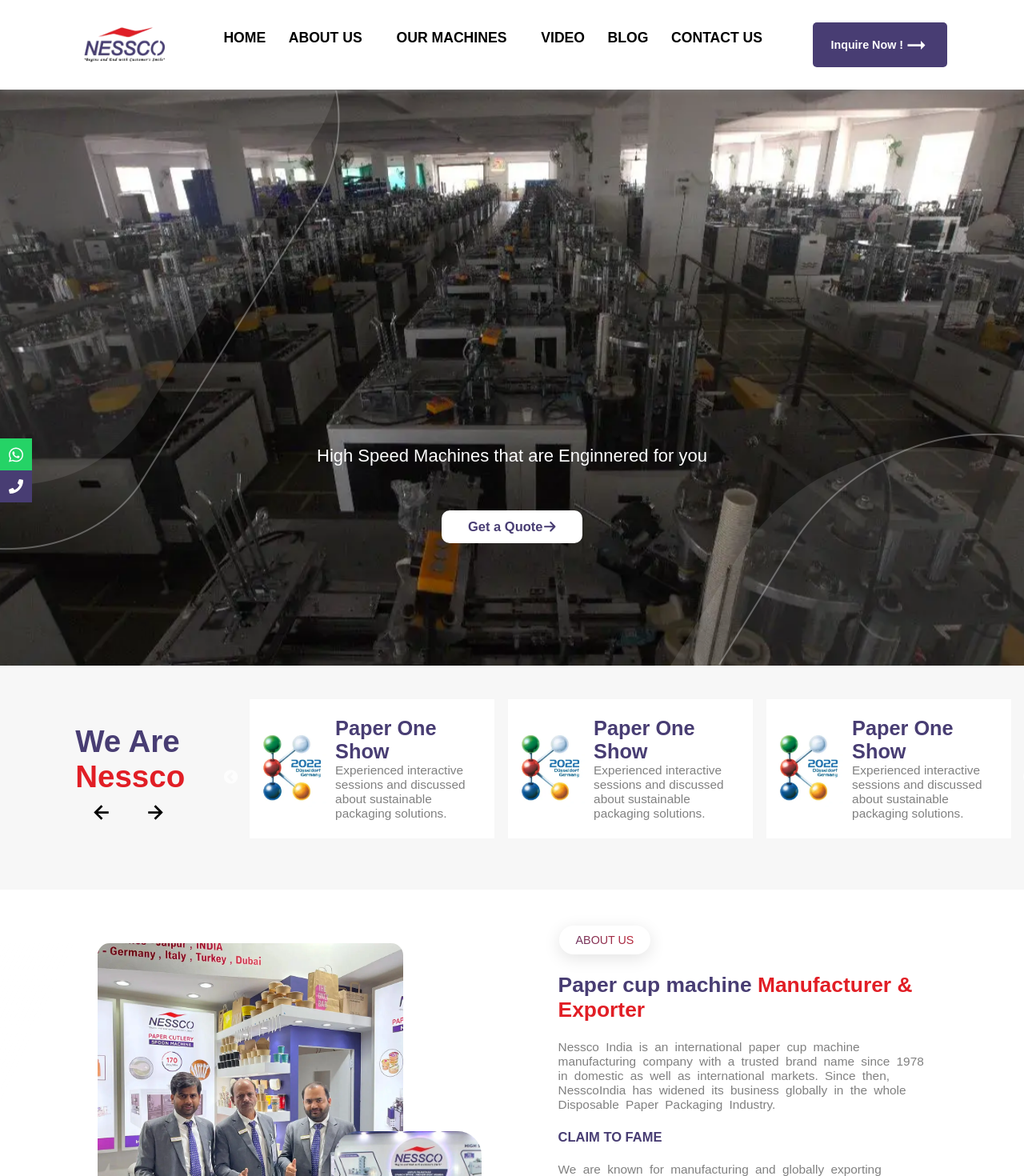
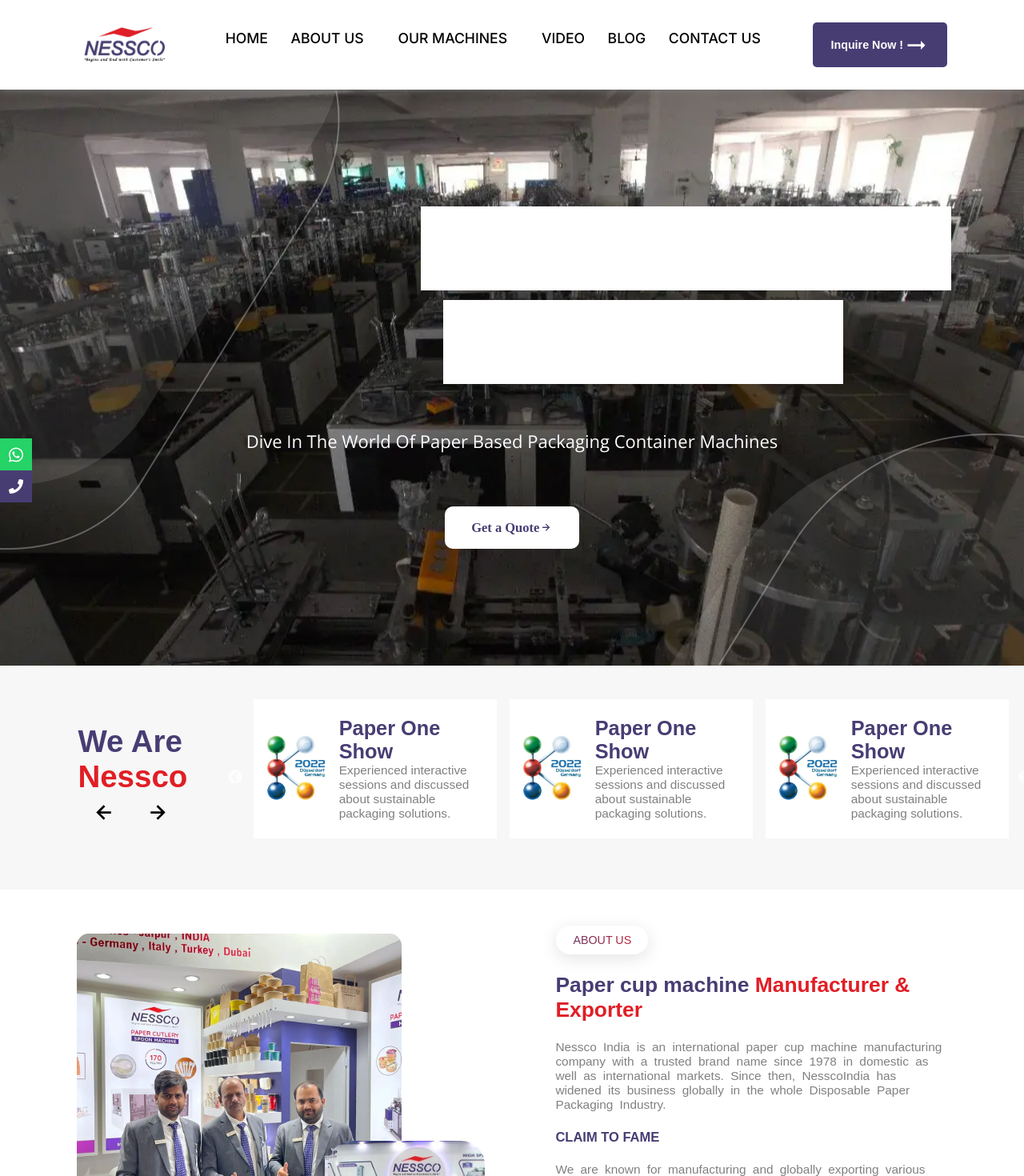
Before and after one commit to nessco1234/oldwebsitechanges, a React (Create React App) app: page / in a window 1280 px wide. Shown: the top 1470 px of the page at 80% size. Built offline with nearby package versions, Linux system fonts and the light colour scheme.

Commit message:
home completed

```diff
--- a/package.json
+++ b/package.json
@@ -6,12 +6,14 @@
     "@testing-library/jest-dom": "^5.17.0",
     "@testing-library/react": "^13.4.0",
     "@testing-library/user-event": "^13.5.0",
+    "infinite-react-carousel": "^1.2.11",
     "react": "^18.2.0",
     "react-carousel": "^4.3.0",
     "react-carousel-slider": "^2.0.13",
     "react-countup": "^6.5.3",
     "react-dom": "^18.2.0",
     "react-icons": "^5.1.0",
+    "react-infinite-carousel": "^0.0.7",
     "react-owl-carousel": "^2.3.3",
     "react-router-dom": "^6.22.3",
     "react-scripts": "5.0.1",
@@ -45,5 +47,9 @@
       "last 1 firefox version",
       "last 1 safari version"
     ]
+  },
+  "devDependencies": {
+    "@babel/plugin-transform-react-jsx": "^7.23.4",
+    "@babel/preset-react": "^7.24.1"
   }
 }
--- a/src/Components/Home/Banner.js
+++ b/src/Components/Home/Banner.js
@@ -1,5 +1,8 @@
 import React from 'react';
 import { FaArrowRight } from 'react-icons/fa6';
+import BannerContent from './BannerContent';
+import { BiRightArrowAlt } from 'react-icons/bi';
+import { Link } from 'react-router-dom';
 export default function App() {
   return (
     <>
@@ -14,11 +17,13 @@
           <div className="imglayer4"></div>
         </div>
         <div className='bannerslide'>
-          <div className="bannerslidecontainer">
+          {/* <div className="bannerslidecontainer">
             <h1 className='bannerslideheading'>Envision Sucess Through  Innovation <span></span></h1>
             <p className="bannerslidepara">High Speed Machines that are Enginnered for you <span></span></p>
             <button className="bannerbtn">Get a Quote <FaArrowRight /></button>
-          </div>
+          </div> */}
+          <BannerContent/>
+          <Link to={'/'} className='bannerbtn'>Get a Quote <BiRightArrowAlt/></Link>
         </div>
       </div>
     </>
--- /dev/null
+++ b/src/Components/Home/BannerContent.js
@@ -0,0 +1,47 @@
+import React, { useState, useEffect } from 'react';
+
+const BannerContent = () => {
+    const [currentComponent, setCurrentComponent] = useState(0);
+    const components = [<ComponentA />, <ComponentB />];
+
+    useEffect(() => {
+        const interval = setInterval(() => {
+            setCurrentComponent((prev) => (prev === 1 ? 0 : 1));
+        }, 5000); // Change content every 5 seconds
+
+        return () => clearInterval(interval);
+    }, []);
+
+    const renderComponent = () => {
+        return components[currentComponent];
+    };
+
+    return (
+        <div className="home-page">
+            <div className="control-buttons">
+                {/* <button onClick={() => setCurrentComponent((prev) => (prev === 0 ? 2 : prev - 1))}>Previous</button> */}
+                {/* <button onClick={() => setCurrentComponent((prev) => (prev === 2 ? 0 : prev + 1))}>Next</button> */}
+            </div>
+            {renderComponent()}
+        </div>
+    );
+};
+
+const ComponentA = () =>
+    <>
+        <div className="bannerslideheading">Envision Success Through <span></span></div>;
+        <div className="bannerslideheading">Innovation<span></span></div>;
+        <div className="bannerslidepara">High Speed Machines That Are Enginnered For You</div>;
+    </>
+const ComponentB = () => <>
+    <div className="bannerslideheading">Machineries & Equipment For<span></span></div>;
+    <div className="bannerslideheading">Sustainable Packaging<span></span></div>;
+    <div className="bannerslidepara">Dive In The World Of Paper Based Packaging Container Machines</div>;
+</>;
+// const ComponentC = () => <>
+//     <div className="bannerslideheading">Envision Success through A<span></span></div>;
+//     <div className="bannerslideheading">Innovation<span></span></div>;
+//     <div className="bannerslidepara">High Speed Machines that are Enginnered for you</div>;
+// </>;
+
+export default BannerContent;
--- a/src/Components/Home/Creation.js
+++ b/src/Components/Home/Creation.js
@@ -12,7 +12,7 @@
                 <div className="creationpattern4"></div>
                 <div className="creationcontainer">
                     <div className="creationcontent">
-                        <h1 className="creationheading">High Tech Machines Created By <br /> Our Engineers:</h1>
+                        <h1 className="creationheading">High Tech Machines Created <br />By  Our Engineers:</h1>
                         <p className="creationdesc">
                             Our Engineers innovate and bring new solutions every now and then to  ease the production process. We change the way you think about Paper Packaging Industry.
                         </p>
--- a/src/Pages/Home.js
+++ b/src/Pages/Home.js
@@ -13,11 +13,13 @@
 import WeAreNessco from "../Components/Home/WeAreNessco";
 import Testimonials from "../Components/Home/Testimonials";
 import Products from "../Components/Home/Products";
+import BannerContent from "../Components/Home/BannerContent";
 const Home = () => {
 
   return (
     <>
       <Banner/>
+      {/* <BannerContent/> */}
       <WeAreNessco/>
       <AboutUs />
       <Products/>
@@ -28,6 +30,7 @@
       <InfinteCompany/>
       <HomeStats/>
       <Article/>
+
     </>
   );
 };
--- a/src/Styles/Global.css
+++ b/src/Styles/Global.css
@@ -1,4 +1,5 @@
 @import url('https://fonts.googleapis.com/css2?family=Open+Sans:ital,wght@0,300..800;1,300..800&display=swap');
+@import url('https://fonts.googleapis.com/css2?family=Inter:wght@100..900&display=swap');
 :root {
     --headingcolor: #000000;
     --blackcolor: #ffffff;
--- a/src/Styles/Home.css
+++ b/src/Styles/Home.css
@@ -9,10 +9,11 @@
 .sectionContainer,
 .iotcontainer,
 .articlecontainer {
-  width: 90%;
+  width: 85%;
   height: 100%;
   margin: auto;
   display: flex;
+  justify-content: space-between;
   margin-top: 1rem;
 }
 .sectionContainer {
@@ -21,13 +22,13 @@
 }
 .leftabout {
   position: relative;
-  width: 40%;
-  margin: auto;
+  width: 45%;
+  /* margin: auto; */
 }
 
 .rightabout {
-  width: 40%;
-  margin: auto;
+  width: 45%;
+  /* margin: auto; */
 }
 
 .leftaboutpic {
@@ -244,7 +245,7 @@
   z-index: -1;
 }
 .presenceContainer {
-  width: 90%;
+  width: 89.5%;
   margin: auto;
   height: 100%;
   display: flex;
@@ -289,6 +290,7 @@
 .leftpresence > img {
   width: 100%;
   margin-top: 5rem;
+  margin-left: 0.25rem;
 }
 .presenceCard {
   background: white;
@@ -331,17 +333,17 @@
   background-color: var(--bluecolor);
 }
 .subsribecontainer {
-  width: 90%;
+  width: 87%;
   height: 100%;
   margin: auto;
   display: flex;
-  justify-content: center;
+  justify-content: space-between;
   align-items: center;
 }
 .leftsubscribe,
 .rightsubscribe {
   height: 100%;
-  width: 48%;
+  width: 45%;
   margin: auto;
   display: flex;
   justify-content: center;
@@ -358,12 +360,39 @@
   width: 100%;
 }
 .subscribebtn {
+  width: 50%;
   margin-left: 1rem;
   padding: 2rem;
   font-size: 1.5rem;
   background-color: #001b47;
   border: none;
   color: white;
+  cursor: pointer;
+  position: relative;
+  overflow: hidden;
+  transition: 0.5s;
+  z-index: 0;
+}
+.subscribebtn:hover{
+  /* background-color: white; */
+  color: var(--redcolor);
+  /* background-color: transparent; */
+}
+.subscribebtn::before{
+  content: "";
+  position: absolute;
+  left: 0;
+  width: 100%;
+  height: 0%;
+  background: white;
+  z-index: -1;
+  color: var(--bluecolor);
+  transition: .8s;
+  top: 0;
+  border-radius: 0 0 50% 50%;
+}
+.subscribebtn:hover::before{
+  height: 180%;
 }
 
 /* ARTICLE  */
@@ -371,8 +400,8 @@
   background: #f0f0f0;
 }
 .articlecontainer {
+  width: 88.5%;
   flex-direction: column;
-
   align-items: flex-start;
   justify-content: center;
 }
@@ -534,7 +563,7 @@
   margin: auto;
 }
 .creationcontent {
-  width: 45%;
+  width: 55%;
 }
 .creationheading {
   color: white;
@@ -599,7 +628,7 @@
   background: white;
   white-space: nowrap;
   position: relative;
-  z-index: -1;
+  z-index: 0;
 }
 
 .logos:before,
@@ -611,7 +640,9 @@
   content: "";
   z-index: 2;
 }
-
+.iotcontainer{
+  width: 89.5%;
+}
 .logos:before {
   left: 0;
   background: linear-gradient(to left, rgba(255, 255, 255, 0), white);
@@ -687,7 +718,7 @@
   flex-direction: column;
   justify-content: center;
   align-items: center;
-  z-index: -2;
+  z-index: -1;
   background: #000000;
   /* opacity: 0.2; */
 }
@@ -757,40 +788,58 @@
   /* width: 100%; */
   text-align: center;
   color: white;
-  font-size: 8rem;
-  margin-bottom: 4rem;
+  font-size: 6rem;
+  font-weight: 600;
+  height: fit-content;
+  /* margin-bottom: 4rem; */
+  font-family: 'Open Sans', sans-serif;
 }
 .bannerslidepara{
   color: white;
   font-size: 2rem;
   margin-top: 4rem;
   text-align: center;
+  font-family: 'Open Sans', sans-serif;
 }
 .bannerbtn{
   margin-top: 5rem;
-  padding: 1rem 3rem;
+  padding: 1.5rem 3rem;
   background-color: white;
   border: none;
   font-size: 1.5rem;
   color: var(--bluecolor);
   display: flex;
   align-items: center;
-  font-weight: 700;
+  font-weight: 600;
   border-radius: 10px;
   justify-content: center;
-}
-
+  z-index: 100;
+  font-family: int;
+}
 .bannerslideheading {
   display: block;
   width: fit-content;
+  font-size: 7rem;
   position: relative;
   color: transparent;
-  animation: text_reveal 6s ease-in-out forwards
-  /* animation-delay: 1s; */
-}
+  animation: text_reveal 2s ease forwards ;
+  animation-delay: 2s;
+}
+.bannerslideheading span {
+  position: absolute;
+  top: 0;
+  left: 0;
+  height: 100%;
+  width: 0;
+  background-color: white;
+  animation: text_reveal_box 1.5s ease ;  animation-delay: 1s ;
+}
+
 .bannerslidepara{
   display: block;
-  animation: parashift 6s ease-in-out forwards  ;
+  animation: parashift 10s ease forwards ;
+  animation-iteration-count: ;
+  /* animation */
 }
 @keyframes parashift {
   0%{
@@ -806,63 +855,20 @@
     opacity: 1;
   }
 }
-
-.bannerslideheading span {
-  position: absolute;
-  top: 0;
-  left: 0;
-  height: 100%;
-  width: 0;
-  background-color: white;
-  animation: text_reveal_box 6s ease-in-out forwards ;
-}
-
-
 @keyframes text_reveal_box {
-  0%{
-    width: 100%;
+  50% {
+      width: 100%;
       left: 0;
   }
-  20%{
-    width: 0;
-    left: 100%;
-  }
-  40%{
-    width: 100%;
-      left: 0;
-
-  }
-  100%{
-    width: 0;
-    left: 100%;
-  }
-  /* 80% {
-  }
   100% {
-  } */
+      width: 0;
+      left: 100%;
+  }
 }
 
 @keyframes text_reveal {
-  0%{
-    transform: scaleX(0)
-  }
-  20%{
-    transform: scaleX(100%);
-    color: white;
-  }
-  80% {
-    transform: scaleX(100%);
-    color: white;
-  }
   100% {
-    transform: scaleX(0%);
-  }
-}
-
-@keyframes text_reveal_name {
-  100% {
-      color: crimson;
-      font-weight: 500;
+      color: white;
   }
 }
 @keyframes anima {
@@ -883,7 +889,7 @@
   overflow: hidden;
 }
 .wenesscocontainer {
-  width: 87%;
+  width: 86.5%;
   height: 100%;
   margin: auto;
   display: flex;
@@ -960,11 +966,11 @@
   height: 70vh;
 }
 .testimonialscontainer {
+  width: 85%;
   height: 100%;
   display: flex;
   justify-content: space-between;
   align-items: flex-start;
-  width: 80%;
   margin: auto;
   margin-top: 3rem;
 }
@@ -1055,9 +1061,9 @@
   background-color: #f7f7f7;
 }
 .productcontainer{
-  width: 90%;
-  height: 100%;
-  margin:  auto  ;
+  width: 85%;
+  height: 100%;
+  margin:  auto ;
   display: flex;
   flex-direction: column;
   justify-content: center;
@@ -1082,7 +1088,7 @@
   /* border: 1px solid black; */
   /* box-shadow: 0 0 40px 0 #0000001a; */
   margin: 0 2rem;
-  border-radius: 10px;
+  border-radius: 30px;
 }
 .productsssdesc{
   align-self: center;
@@ -1100,6 +1106,8 @@
 }
 .productssslower{
   background-color: white;
+  border-bottom-left-radius: 10px;
+  border-bottom-right-radius: 10px;
 }
 .productsssheading{
   text-align: center;
@@ -1264,9 +1272,12 @@
     margin-bottom: 5rem;
   }
   .subscribe {
+    width: 100%;
     height: 180px;
   }
   .subsribecontainer {
+    width: 82%;
+    margin: auto;
     flex-direction: column;
   }
   .leftsubscribe {
@@ -1589,3 +1600,53 @@
     transform: translate3d(0, -3px, 0) rotateZ(0.01deg);
   }
 }
+.bannersliderbtn{
+  position: absolute;
+  z-index:100;
+}
+.bannersliderbtn:hover{
+  cursor: pointer;
+}
+.home-page {
+  width: 100%;
+  /* text-; */
+  display: flex;
+  flex-direction: column;
+  justify-content: center;
+  align-items: center;
+  position: relative;
+  width: 100%;
+  z-index: 9999;
+}
+
+.component {
+  position: absolute;
+  top: 50%;
+  left: 50%;
+  transform: translate(-50%, -50%);
+  opacity: 0;
+  animation: fadeIn 1s forwards;
+}
+
+@keyframes fadeIn {
+  from {
+    opacity: 0;
+  }
+  to {
+    opacity: 1;
+  }
+}
+
+.control-buttons {
+  position: absolute;
+  top: 50%;
+  width: 85%;
+  margin: auto;
+  display: flex;
+  justify-content: space-between;
+}
+
+.button {
+  cursor: pointer;
+  padding: 10px 20px;
+}
--- a/src/Styles/Layout.css
+++ b/src/Styles/Layout.css
@@ -37,7 +37,7 @@
   }
 }
 .footercontainer {
-  width: 82%;
+  width: 84.5%;
   margin: auto;
   position: relative;
 }
--- a/src/Styles/Utils.css
+++ b/src/Styles/Utils.css
@@ -107,10 +107,11 @@
     margin: 0 1.3rem;
     color: black;
     font-size: 1.6rem;
-    font-weight: 600;
     transition: all .5s ease;
     height: 100%;
     padding-top:3.4rem;
+    font-family: "Inter", sans-serif;
+    font-weight:500;
   }
   .navlink:hover{
     color: var(--redcolor);
```
Also changed, not shown: src/App.js (+9 -0 lines), src/Components/Home/Products.js (+15 -5 lines), 1 other file (tests, documents, lock files or other folders).
